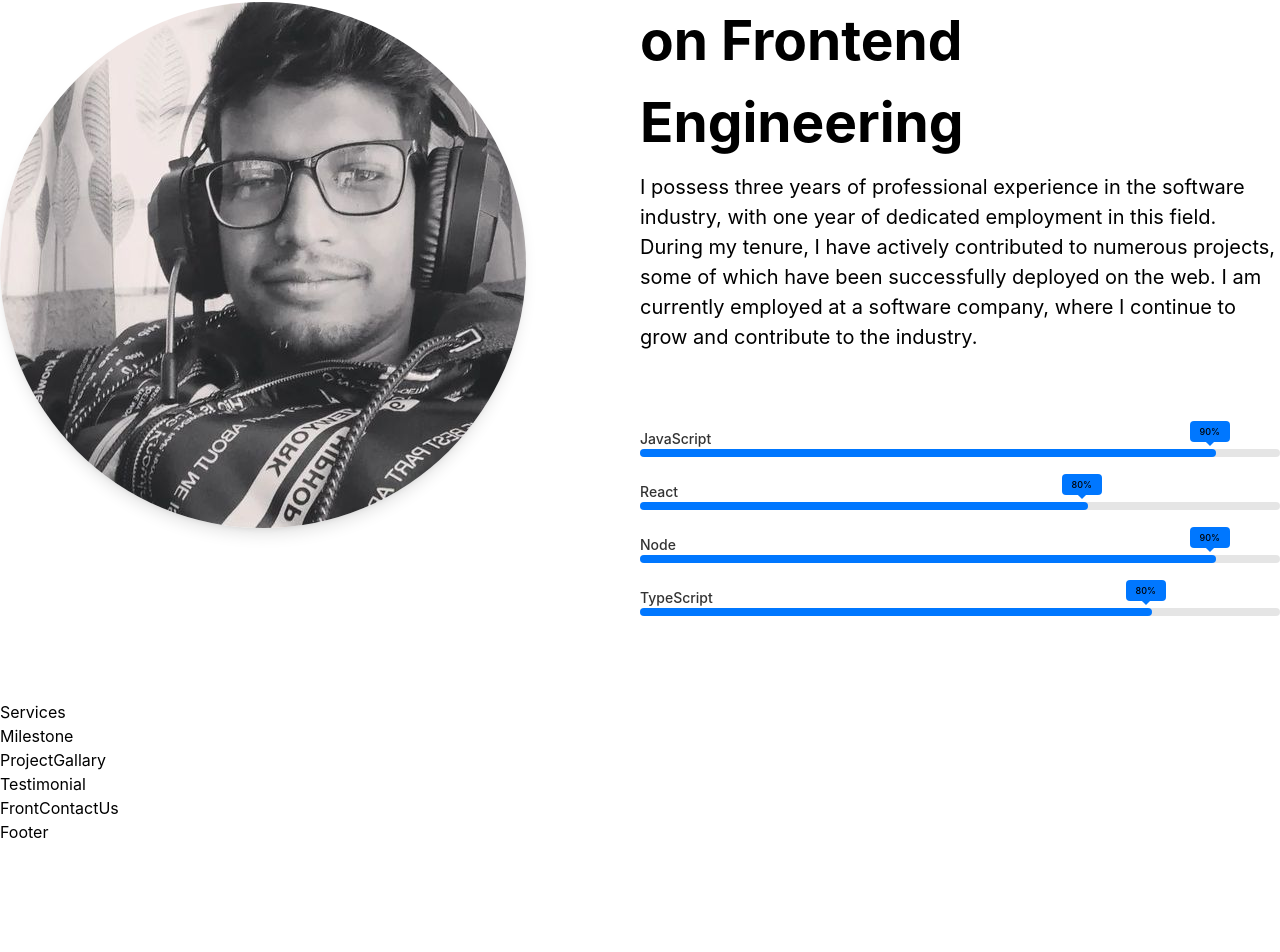
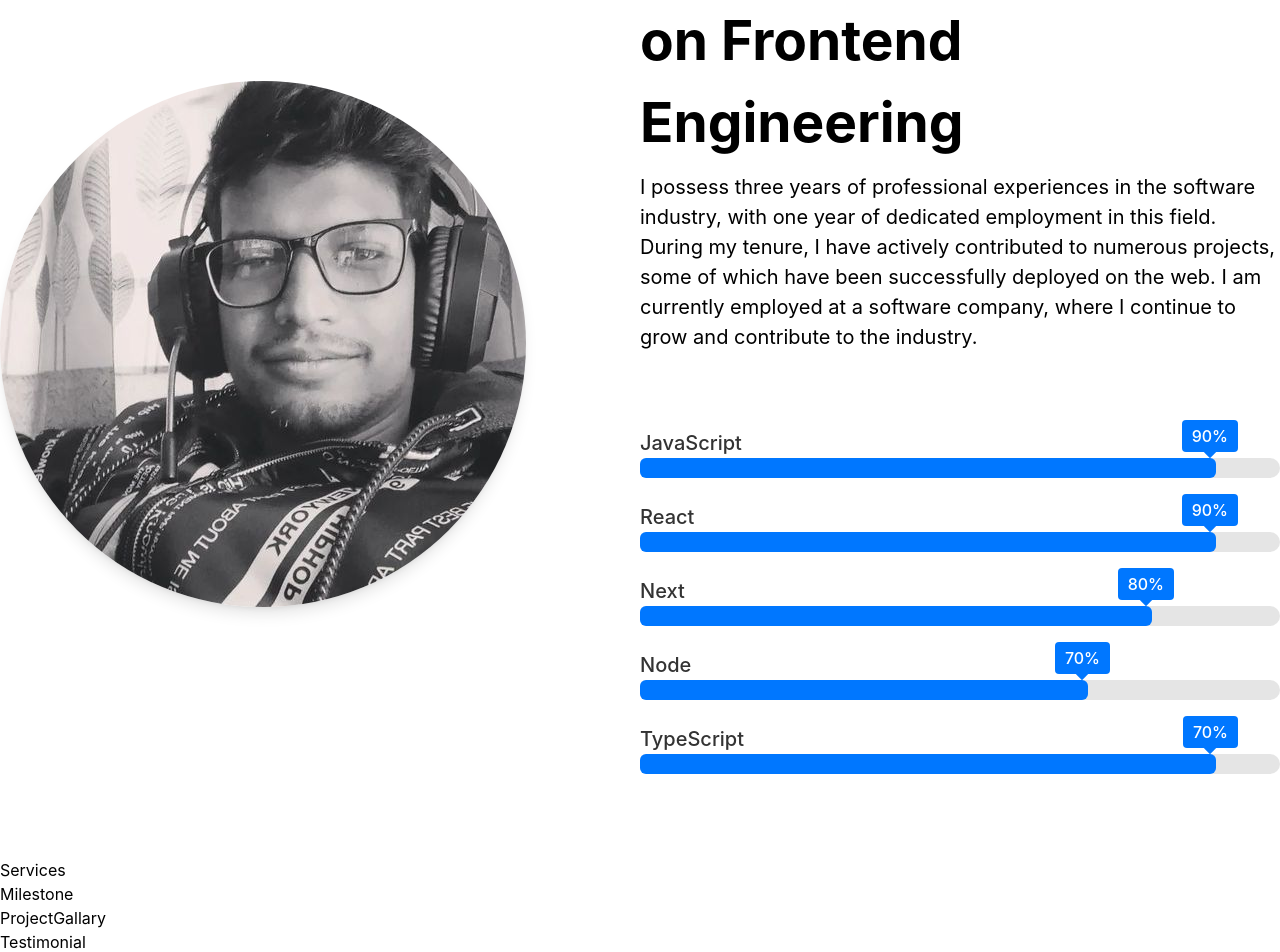
Before and after one commit to mohit838/Mohitul-Islam-Frontend, a React (Create React App) app in the folder client/: page / in a window 1280 px wide. Shown: the part 1154-2106 px from the top of the page. Before the commit the page ends 1998 px from the top, so only its background shows below. Built offline with nearby package versions, Linux system fonts and the light colour scheme; a web font is replaced by a local one.

Commit message:
about me done

```diff
--- a/client/src/componets/layouts/front-layouts/AboutMe.jsx
+++ b/client/src/componets/layouts/front-layouts/AboutMe.jsx
@@ -1,4 +1,7 @@
+/* eslint-disable eqeqeq */
+import classnames from 'classnames';
 import React from 'react';
+import { aboutMeInfo, skills } from '../../../constants/data';
 
 const AboutMe = () => {
   return (
@@ -20,67 +23,44 @@ const AboutMe = () => {
         <div className='about-info-details'>
           <span>ABOUT ME</span>
           <h2>
-            <span>3 Year’s Experience</span>
+            <span>{aboutMeInfo?.exp}</span>
             <br />
-            on Frontend Engineering
+            {aboutMeInfo?.designation}
           </h2>
           <p className=''>
-            I possess three years of professional experience in the software
-            industry, with one year of dedicated employment in this field.
-            During my tenure, I have actively contributed to numerous projects,
-            some of which have been successfully deployed on the web. I am
-            currently employed at a software company, where I continue to grow
-            and contribute to the industry.
+           {aboutMeInfo?.aboutMe}
           </p>
         </div>
 
         {/* Progress bar */}
         <div className='front-progress-bar'>
-          {/* {skills?.map((skill) => (
+          {skills?.map((skill) => (
             <div
               key={skill?.id}
               className='skill-box'
             >
               <span className='skill-title'>{skill?.skillName}</span>
               <div className='skill-bar'>
-                <span className={`skill-percentage w-[${skill?.percentage}]`}>
+                <span
+                  className={classnames({
+                    'skill-percentage': true,
+                    'w-[10%]': `${skill?.code}` == 1,
+                    'w-[20%]': `${skill?.code}` == 2,
+                    'w-[30%]': `${skill?.code}` == 3,
+                    'w-[40%]': `${skill?.code}` == 4,
+                    'w-[50%]': `${skill?.code}` == 5,
+                    'w-[60%]': `${skill?.code}` == 6,
+                    'w-[70%]': `${skill?.code}` == 7,
+                    'w-[80%]': `${skill?.code}` == 8,
+                    'w-[90%]': `${skill?.code}` == 9,
+                    'w-[100%]': `${skill?.code}` == 10,
+                  })}
+                >
                   <span className='skill-tooltip'>{skill?.percentage}</span>
                 </span>
               </div>
             </div>
-          ))} */}
-          <div className='skill-box'>
-            <span className='skill-title'>JavaScript</span>
-            <div className='skill-bar'>
-              <span className={`skill-percentage w-[90%]`}>
-                <span className='skill-tooltip'>90%</span>
-              </span>
-            </div>
-          </div>
-          <div className='skill-box'>
-            <span className='skill-title'>React</span>
-            <div className='skill-bar'>
-              <span className={`skill-percentage w-[70%]`}>
-                <span className='skill-tooltip'>80%</span>
-              </span>
-            </div>
-          </div>
-          <div className='skill-box'>
-            <span className='skill-title'>Node</span>
-            <div className='skill-bar'>
-              <span className={`skill-percentage w-[90%]`}>
-                <span className='skill-tooltip'>90%</span>
-              </span>
-            </div>
-          </div>
-          <div className='skill-box'>
-            <span className='skill-title'>TypeScript</span>
-            <div className='skill-bar'>
-              <span className={`skill-percentage w-[80%]`}>
-                <span className='skill-tooltip'>80%</span>
-              </span>
-            </div>
-          </div>
+          ))}
         </div>
       </div>
     </section>
--- a/client/src/constants/data.js
+++ b/client/src/constants/data.js
@@ -36,27 +36,43 @@ export const brandName = [
 
 export const skills = [
   {
+    id: 5,
+    skillName: 'JavaScript',
+    percentage: '90%',
+    code: 9,
+  },
+  {
     id: 1,
     skillName: 'React',
     percentage: '90%',
-    code: 1,
+    code: 9,
   },
   {
     id: 2,
     skillName: 'Next',
     percentage: '80%',
-    code: 2,
+    code: 8,
   },
   {
     id: 3,
     skillName: 'Node',
     percentage: '70%',
-    code: 3,
+    code: 7,
   },
   {
     id: 4,
-    skillName: 'JavaScript',
-    percentage: '95%',
-    code: 4,
+    skillName: 'TypeScript',
+    percentage: '70%',
+    code: 9,
   },
 ];
+
+// About me
+
+export const aboutMeInfo = {
+  id: 1,
+  exp: '3 Year’s Experience',
+  designation: 'on Frontend Engineering',
+  aboutMe:
+    ' I possess three years of professional experiences in the software industry, with one year of dedicated employment in this field. During my tenure, I have actively contributed to numerous projects, some of which have been successfully deployed on the web. I am currently employed at a software company, where I continue to grow and contribute to the industry.',
+};
--- a/client/src/index.css
+++ b/client/src/index.css
@@ -184,11 +184,11 @@ section {
 }
 
 .skill-title {
-  @apply block text-[14px] font-medium text-[#333];
+  @apply block text-[1.25rem] font-medium text-[#333];
 }
 
 .skill-bar {
-  @apply w-full h-[8px] bg-[#e3e3e3e6] rounded-md;
+  @apply w-full h-[20px] bg-[#e3e3e3e6] rounded-full;
 }
 
 .skill-percentage {
@@ -208,15 +208,16 @@ section {
 }
 
 .skill-tooltip {
-  @apply absolute -right-[14px] bg-[#0077ff] -top-[28px] text-[9px] font-medium py-1 px-2.5 rounded z-[1];
+  @apply absolute -right-[22px] text-white bg-[#0077ff] -top-[38px] text-[16px] font-medium py-1 px-2.5 rounded z-[1];
 }
 
 .skill-tooltip::before {
   content: '';
   position: absolute;
-  width: 10px;
-  height: 10px;
+  width: 20px;
+  height: 20px;
   bottom: -2px;
+  color: white;
   background: #0077ff;
   left: 50%;
   transform: translateX(-50%) rotate(45deg);
```
